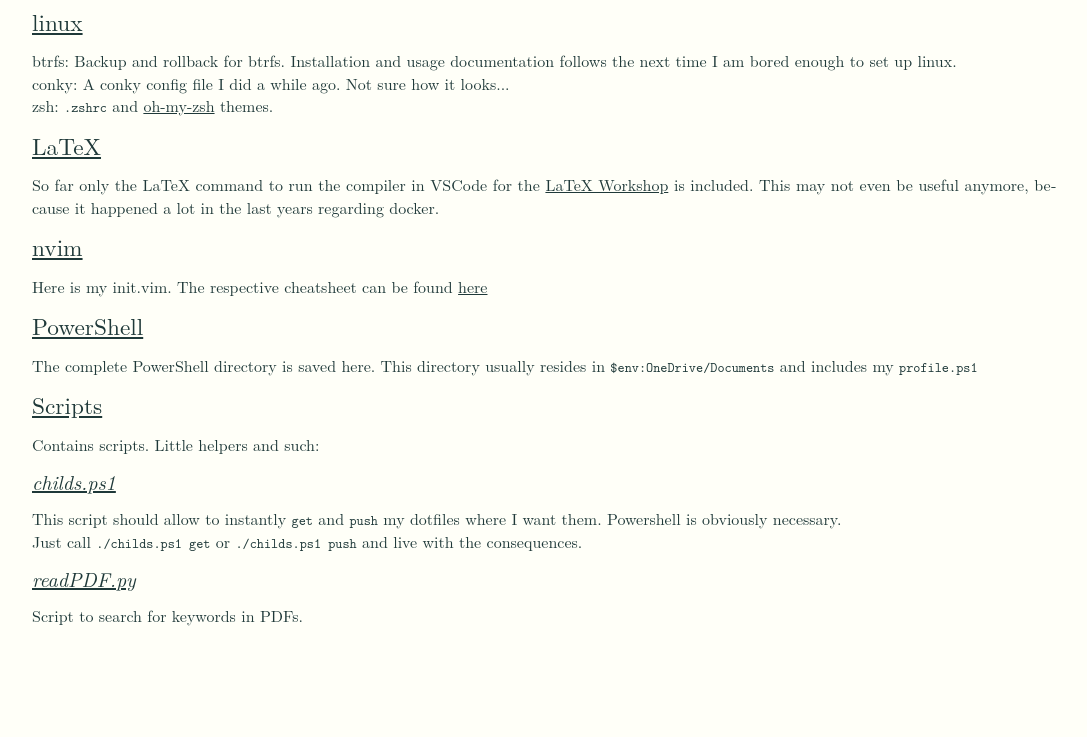
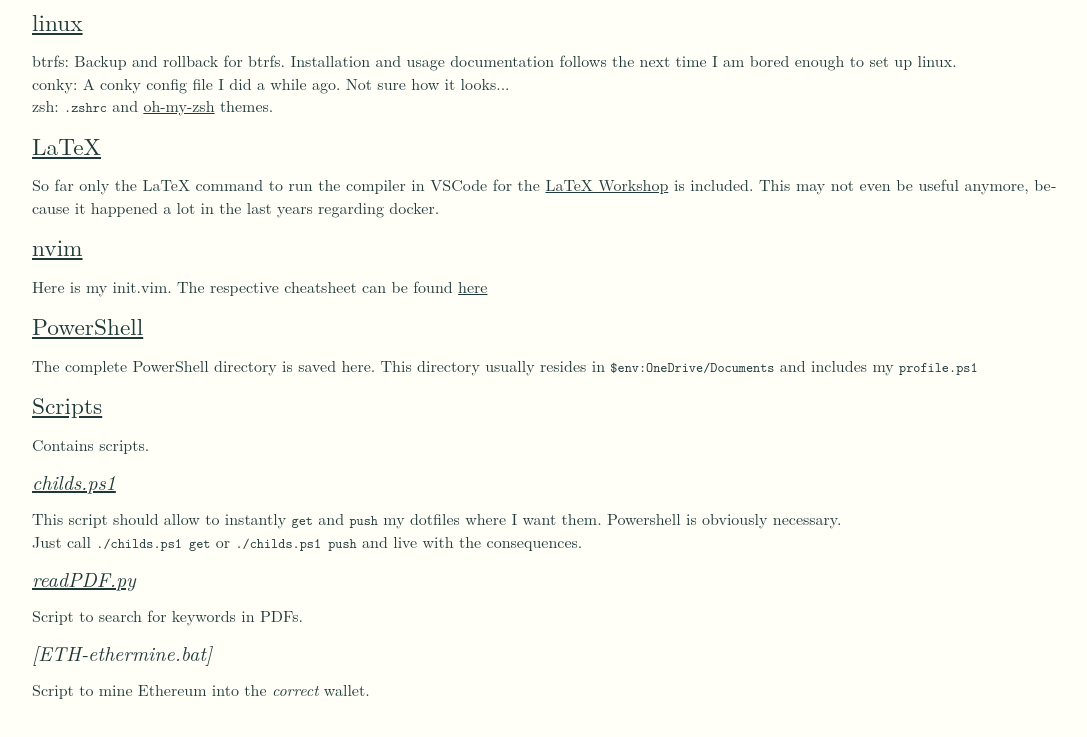
Before and after one commit to klawr/dotfiles, a website: page docs/index.html in a window 1280 px wide. Shown: the part 53-790 px from the top of the page, without its empty margins (96-1183 px from the left). Drawn offline with nearby package versions, Linux system fonts and the light colour scheme.

Commit message:
Issue microjam

```diff
--- a/docs/index.html
+++ b/docs/index.html
@@ -30,13 +30,15 @@ This may not even be useful anymore, because it happened a lot in the last years
 <h2 id="powershell"><a href="https://github.com/klawr/dotfiles/tree/master/PowerShell">PowerShell</a></h2>
 <p>The complete PowerShell directory is saved here. This directory usually resides in <code>$env:OneDrive/Documents</code> and includes my <code>profile.ps1</code></p>
 <h2 id="scripts"><a href="https://github.com/klawr/dotfiles/tree/master">Scripts</a></h2>
-<p>Contains scripts. Little helpers and such:</p>
+<p>Contains scripts.</p>
 <h3 id="childsps1"><a href="https://github.com/klawr/dotfiles/tree/master/childs.ps1">childs.ps1</a></h3>
 <p>This script should allow to instantly <code>get</code> and <code>push</code> my dotfiles where I want them.
 Powershell is obviously necessary. <br>
 Just call <code>./childs.ps1 get</code> or <code>./childs.ps1 push</code> and live with the consequences.</p>
 <h3 id="readpdfpy"><a href="https://github.com/klawr/dotfiles/tree/master/readPDF.py">readPDF.py</a></h3>
 <p>Script to search for keywords in PDFs.</p>
+<h3 id="eth-etherminebat">[ETH-ethermine.bat]</h3>
+<p>Script to mine Ethereum into the <em>correct</em> wallet.</p>
 
 </main>
 </body>
```
Also changed, not shown: docs/vim_cheatsheet.html (+1 -1 lines).
